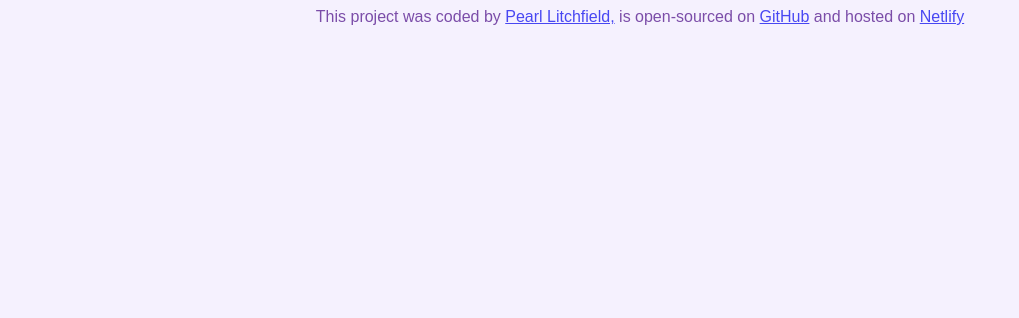
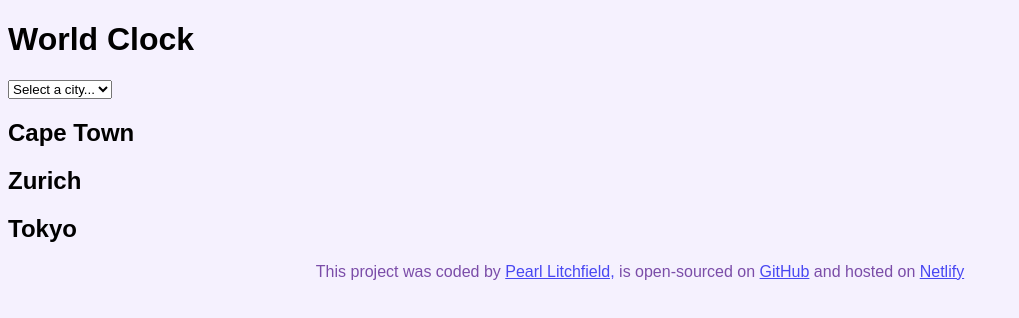
Before and after one commit to pearllitchfield/world-clock-application-four-github, a plain HTML site: page index.html in a window 1280 px wide. Shown: the whole page, without its empty margins (0-1019 px from the left). Drawn offline with Linux system fonts and the light colour scheme.

Commit message:
Updated index.html
Added html to index.html file.

```diff
--- a/index.html
+++ b/index.html
@@ -7,6 +7,43 @@
     <title>World Clock Application</title>
   </head>
   <body>
+    <div class="container">
+      <h1>World Clock</h1>
+      <select id="city">
+        <option value="">Select a city...</option>
+        <option value="Europe/Amsterdam">Amsterdam</option>
+        <option value="Europe/Copenhagen">Copenhagen</option>
+        <option value="Australia/Melbourne">Melbourne</option>
+        <option value="Europe/Madrid">Madrid</option>
+        <option value="Singapore/Singapore">Singapore</option>
+      </select>
+
+      <div id="cities">
+        <div class="city" id="cape-town">
+          <div>
+            <h2>Cape Town</h2>
+            <div class="date"></div>
+          </div>
+          <div class="time"></div>
+        </div>
+
+        <div class="city" id="zurich">
+          <div>
+            <h2>Zurich</h2>
+            <div class="date"></div>
+          </div>
+          <div class="time"></div>
+        </div>
+
+        <div class="city" id="tokyo">
+          <div>
+            <h2>Tokyo</h2>
+            <div class="date"></div>
+          </div>
+          <div class="time"></div>
+        </div>
+      </div>
+    </div>
     <footer>
       This project was coded by
       <a href="https://github.com/pearllitchfield" target="_blank"
```
